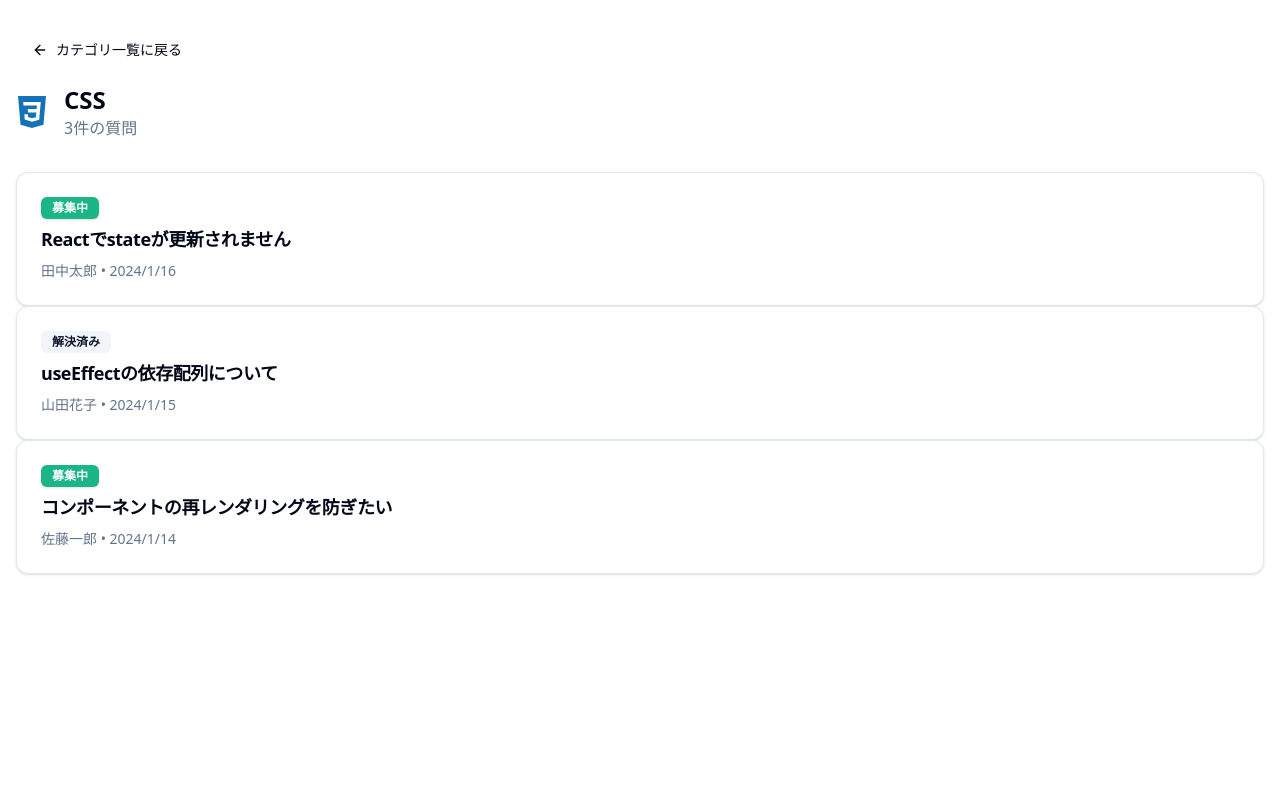
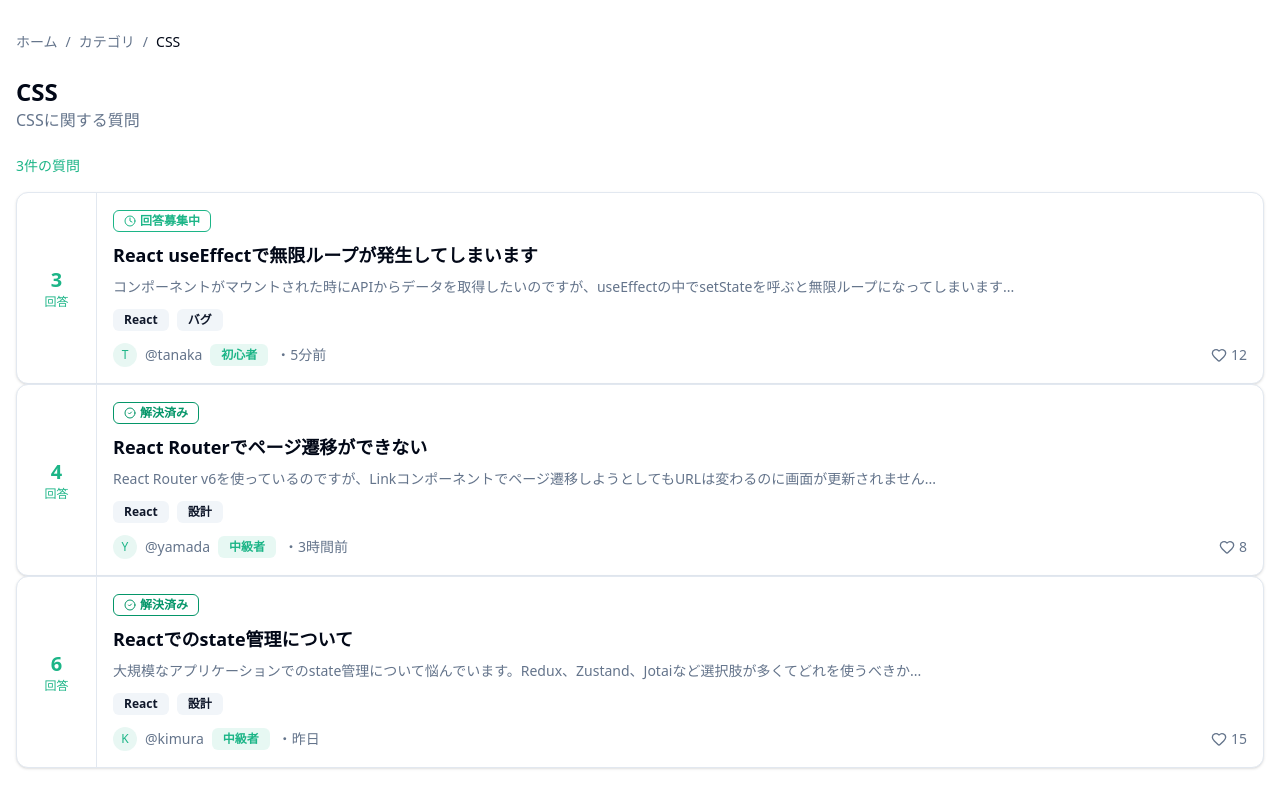
Before and after one commit to geek-camp-vol18/program-tokku, a Next.js app in the folder frontend/: page /categories/CSS in a window 1280 px wide. Built offline with nearby package versions, Linux system fonts and the light colour scheme.

Commit message:
カテゴリ画面の中央の要素を実装

```diff
--- a/frontend/src/app/categories/[tag]/page.tsx
+++ b/frontend/src/app/categories/[tag]/page.tsx
@@ -1,49 +1,54 @@
 import Link from "next/link";
-import { ArrowLeft } from "lucide-react";
-import { SiPython, SiJavascript, SiReact, SiTypescript, SiNextdotjs, SiNodedotjs, SiHtml5, SiCss3, SiGit } from "react-icons/si";
-import { Code } from "lucide-react";
-import { Card, CardContent, CardHeader, CardTitle } from "@/components/ui/card";
+import { Heart, CheckCircle2, Clock } from "lucide-react";
+import { Card, CardContent } from "@/components/ui/card";
 import { Badge } from "@/components/ui/badge";
-import { Button } from "@/components/ui/button";
-
-// タグとアイコンのマッピング
-const tagIcons: Record<string, React.ReactNode> = {
-  "Python": <SiPython className="w-8 h-8 text-[#3776AB]" />,
-  "JavaScript": <SiJavascript className="w-8 h-8 text-[#F7DF1E]" />,
-  "React": <SiReact className="w-8 h-8 text-[#61DAFB]" />,
-  "TypeScript": <SiTypescript className="w-8 h-8 text-[#3178C6]" />,
-  "Next.js": <SiNextdotjs className="w-8 h-8 text-foreground" />,
-  "Node.js": <SiNodedotjs className="w-8 h-8 text-[#339933]" />,
-  "HTML": <SiHtml5 className="w-8 h-8 text-[#E34F26]" />,
-  "CSS": <SiCss3 className="w-8 h-8 text-[#1572B6]" />,
-  "Git": <SiGit className="w-8 h-8 text-[#F05032]" />,
-};
-
-const DefaultIcon = () => <Code className="w-8 h-8 text-muted-foreground" />;
 
 // TODO: Supabaseから質問一覧を取得する
-// 現在はモックデータを使用
 const mockQuestions = [
   {
     id: "1",
-    title: "Reactでstateが更新されません",
+    title: "React useEffectで無限ループが発生してしまいます",
+    content: "コンポーネントがマウントされた時にAPIからデータを取得したいのですが、useEffectの中でsetStateを呼ぶと無限ループになってしまいます...",
     status: "open" as const,
-    created_at: "2024-01-16T12:00:00Z",
-    user: { username: "田中太郎" },
+    created_at: "5分前",
+    answerCount: 3,
+    likeCount: 12,
+    tags: ["React", "バグ"],
+    user: {
+      username: "tanaka",
+      rank: "初心者",
+      avatarInitial: "T",
+    },
   },
   {
     id: "2",
-    title: "useEffectの依存配列について",
+    title: "React Routerでページ遷移ができない",
+    content: "React Router v6を使っているのですが、Linkコンポーネントでページ遷移しようとしてもURLは変わるのに画面が更新されません...",
     status: "closed" as const,
-    created_at: "2024-01-15T10:00:00Z",
-    user: { username: "山田花子" },
+    created_at: "3時間前",
+    answerCount: 4,
+    likeCount: 8,
+    tags: ["React", "設計"],
+    user: {
+      username: "yamada",
+      rank: "中級者",
+      avatarInitial: "Y",
+    },
   },
   {
     id: "3",
-    title: "コンポーネントの再レンダリングを防ぎたい",
-    status: "open" as const,
-    created_at: "2024-01-14T08:00:00Z",
-    user: { username: "佐藤一郎" },
+    title: "Reactでのstate管理について",
+    content: "大規模なアプリケーションでのstate管理について悩んでいます。Redux、Zustand、Jotaiなど選択肢が多くてどれを使うべきか...",
+    status: "closed" as const,
+    created_at: "昨日",
+    answerCount: 6,
+    likeCount: 15,
+    tags: ["React", "設計"],
+    user: {
+      username: "kimura",
+      rank: "中級者",
+      avatarInitial: "K",
+    },
   },
 ];
 
@@ -60,22 +65,25 @@ export default async function CategoryTagPage({ params }: PageProps) {
 
   return (
     <div className="container mx-auto px-4 py-8">
-      {/* 戻るボタン */}
-      <Link href="/categories">
-        <Button variant="ghost" className="mb-4 gap-2">
-          <ArrowLeft className="w-4 h-4" />
-          カテゴリ一覧に戻る
-        </Button>
-      </Link>
+      {/* パンくずリスト */}
+      <nav className="flex items-center gap-2 text-sm text-muted-foreground mb-6">
+        <Link href="/" className="hover:text-foreground">ホーム</Link>
+        <span>/</span>
+        <Link href="/categories" className="hover:text-foreground">カテゴリ</Link>
+        <span>/</span>
+        <span className="text-foreground font-medium">{decodedTag}</span>
+      </nav>
 
-      {/* タグ情報 */}
-      <div className="flex items-center gap-4 mb-8">
-        {tagIcons[decodedTag] || <DefaultIcon />}
-        <div>
-          <h1 className="text-2xl font-bold">{decodedTag}</h1>
-          <p className="text-muted-foreground">{questions.length}件の質問</p>
-        </div>
+      {/* ヘッダー */}
+      <div className="mb-6">
+        <h1 className="text-2xl font-bold">{decodedTag}</h1>
+        <p className="text-muted-foreground">{decodedTag}に関する質問</p>
       </div>
+
+      {/* 質問数 */}
+      <p className="text-sm text-primary font-medium mb-4">
+        {questions.length}件の質問
+      </p>
 
       {/* 質問一覧 */}
       <div className="space-y-4">
@@ -87,18 +95,74 @@ export default async function CategoryTagPage({ params }: PageProps) {
           questions.map((question) => (
             <Link key={question.id} href={`/questions/${question.id}`}>
               <Card className="hover:shadow-md transition-shadow cursor-pointer">
-                <CardHeader className="pb-2">
-                  <div className="flex items-center gap-2">
-                    <Badge variant={question.status === "open" ? "default" : "secondary"}>
-                      {question.status === "open" ? "募集中" : "解決済み"}
-                    </Badge>
+                <CardContent className="p-0">
+                  <div className="flex">
+                    {/* 左側: 回答数 */}
+                    <div className="flex flex-col items-center justify-center px-6 py-4 border-r min-w-[80px]">
+                      <span className="text-xl font-bold text-primary">{question.answerCount}</span>
+                      <span className="text-xs text-primary">回答</span>
+                    </div>
+
+                    {/* 右側: 質問内容 */}
+                    <div className="flex-1 p-4">
+                      {/* ステータスバッジ */}
+                      <div className="mb-2">
+                        {question.status === "open" ? (
+                          <Badge variant="outline" className="text-primary border-primary gap-1">
+                            <Clock className="w-3 h-3" />
+                            回答募集中
+                          </Badge>
+                        ) : (
+                          <Badge variant="outline" className="text-emerald-600 border-emerald-600 gap-1">
+                            <CheckCircle2 className="w-3 h-3" />
+                            解決済み
+                          </Badge>
+                        )}
+                      </div>
+
+                      {/* タイトル */}
+                      <h3 className="font-semibold text-lg mb-2">{question.title}</h3>
+
+                      {/* 内容抜粋 */}
+                      <p className="text-sm text-muted-foreground mb-3 line-clamp-2">
+                        {question.content}
+                      </p>
+
+                      {/* タグ */}
+                      <div className="flex gap-2 mb-3">
+                        {question.tags.map((tagName) => (
+                          <Badge key={tagName} variant="secondary" className="text-xs">
+                            {tagName}
+                          </Badge>
+                        ))}
+                      </div>
+
+                      {/* ユーザー情報といいね */}
+                      <div className="flex items-center justify-between">
+                        <div className="flex items-center gap-2">
+                          {/* アバター */}
+                          <div className="w-6 h-6 rounded-full bg-primary/10 text-primary flex items-center justify-center text-xs font-medium">
+                            {question.user.avatarInitial}
+                          </div>
+                          <span className="text-sm text-muted-foreground">
+                            @{question.user.username}
+                          </span>
+                          <Badge variant="secondary" className="text-xs bg-primary/10 text-primary">
+                            {question.user.rank}
+                          </Badge>
+                          <span className="text-sm text-muted-foreground">
+                            ・{question.created_at}
+                          </span>
+                        </div>
+
+                        {/* いいね */}
+                        <div className="flex items-center gap-1 text-muted-foreground">
+                          <Heart className="w-4 h-4" />
+                          <span className="text-sm">{question.likeCount}</span>
+                        </div>
+                      </div>
+                    </div>
                   </div>
-                  <CardTitle className="text-lg">{question.title}</CardTitle>
-                </CardHeader>
-                <CardContent>
-                  <p className="text-sm text-muted-foreground">
-                    {question.user.username} • {new Date(question.created_at).toLocaleDateString("ja-JP")}
-                  </p>
                 </CardContent>
               </Card>
             </Link>
--- a/frontend/src/app/categories/page.tsx
+++ b/frontend/src/app/categories/page.tsx
@@ -1,55 +1,128 @@
 import Link from "next/link";
-import { SiPython, SiJavascript, SiReact, SiTypescript, SiNextdotjs, SiNodedotjs, SiHtml5, SiCss3, SiGit } from "react-icons/si";
-import { Code } from "lucide-react";
+import { SiPython, SiJavascript, SiReact, SiTypescript, SiNextdotjs, SiNodedotjs, SiVuedotjs, SiGo, SiRuby, SiPhp, SiRust } from "react-icons/si";
+import { FaJava } from "react-icons/fa";
+import { TrendingUp } from "lucide-react";
 import { Card, CardContent } from "@/components/ui/card";
+import { Badge } from "@/components/ui/badge";
 
 // タグとアイコンのマッピング
 const tagIcons: Record<string, React.ReactNode> = {
   "Python": <SiPython className="w-10 h-10 text-[#3776AB]" />,
-  "JavaScript": <SiJavascript className="w-10 h-10 text-[#F7DF1E]" />,
+  "JavaScript": <span className="text-2xl font-bold text-[#F7DF1E]">JS</span>,
   "React": <SiReact className="w-10 h-10 text-[#61DAFB]" />,
-  "TypeScript": <SiTypescript className="w-10 h-10 text-[#3178C6]" />,
+  "TypeScript": <span className="text-2xl font-bold text-[#3178C6]">TS</span>,
   "Next.js": <SiNextdotjs className="w-10 h-10 text-foreground" />,
   "Node.js": <SiNodedotjs className="w-10 h-10 text-[#339933]" />,
-  "HTML": <SiHtml5 className="w-10 h-10 text-[#E34F26]" />,
-  "CSS": <SiCss3 className="w-10 h-10 text-[#1572B6]" />,
-  "Git": <SiGit className="w-10 h-10 text-[#F05032]" />,
+  "Vue": <SiVuedotjs className="w-10 h-10 text-[#4FC08D]" />,
+  "Go": <SiGo className="w-10 h-10 text-[#00ADD8]" />,
+  "Java": <FaJava className="w-10 h-10 text-[#ED8B00]" />,
+  "Ruby": <SiRuby className="w-10 h-10 text-[#CC342D]" />,
+  "PHP": <SiPhp className="w-10 h-10 text-[#777BB4]" />,
+  "Rust": <SiRust className="w-10 h-10 text-[#DEA584]" />,
 };
 
-// デフォルトアイコン（マッピングにないタグ用）
-const DefaultIcon = () => <Code className="w-10 h-10 text-muted-foreground" />;
+// TODO: Supabaseからタグ一覧を取得する
+const tags = [
+  { id: "1", name: "Python", questionCount: 234, trend: 12 },
+  { id: "2", name: "JavaScript", questionCount: 189, trend: 8 },
+  { id: "3", name: "React", questionCount: 156, trend: 15 },
+  { id: "4", name: "TypeScript", questionCount: 98, trend: 22 },
+  { id: "5", name: "Node.js", questionCount: 87, trend: 5 },
+  { id: "6", name: "Vue", questionCount: 45, trend: 3 },
+  { id: "7", name: "Next.js", questionCount: 67, trend: 18 },
+  { id: "8", name: "Go", questionCount: 34, trend: 10 },
+  { id: "9", name: "Java", questionCount: 56, trend: -2 },
+  { id: "10", name: "Ruby", questionCount: 23, trend: 1 },
+  { id: "11", name: "PHP", questionCount: 45, trend: -5 },
+  { id: "12", name: "Rust", questionCount: 28, trend: 25 },
+];
 
-// TODO: Supabaseからタグ一覧を取得する
-// 現在はモックデータを使用
-const tags = [
-  { id: "1", name: "Python" },
-  { id: "2", name: "JavaScript" },
-  { id: "3", name: "React" },
-  { id: "4", name: "TypeScript" },
-  { id: "5", name: "Next.js" },
-  { id: "6", name: "Node.js" },
-  { id: "7", name: "HTML" },
-  { id: "8", name: "CSS" },
-  { id: "9", name: "Git" },
-];
+// トレンドカテゴリ（上位5件）
+const trendingTags = [...tags].sort((a, b) => b.trend - a.trend).slice(0, 5);
 
 export default function CategoriesPage() {
   return (
     <div className="container mx-auto px-4 py-8">
-      <h1 className="text-2xl font-bold mb-6">カテゴリから探す</h1>
+      <div className="flex gap-8">
+        {/* メインコンテンツ */}
+        <div className="flex-1">
+          {/* ヘッダー */}
+          <div className="mb-8">
+            <h1 className="text-2xl font-bold">カテゴリ</h1>
+            <p className="text-muted-foreground">言語やトピックから質問を探す</p>
+          </div>
 
-      <div className="grid grid-cols-2 sm:grid-cols-3 md:grid-cols-4 lg:grid-cols-5 gap-4">
+          {/* 言語・フレームワーク */}
+          <div className="mb-8">
+            <div className="flex items-center gap-2 mb-4">
+              <h2 className="text-lg font-semibold">言語・フレームワーク</h2>
+              <Badge variant="secondary" className="rounded-full">
+                {tags.length}
+              </Badge>
+            </div>
+
+            <div className="grid grid-cols-2 md:grid-cols-3 lg:grid-cols-4 gap-4">
               {tags.map((tag) => (
                 <Link key={tag.id} href={`/categories/${tag.name}`}>
-            <Card className="hover:shadow-lg transition-shadow cursor-pointer">
-              <CardContent className="flex flex-col items-center justify-center p-6 gap-3">
-                {tagIcons[tag.name] || <DefaultIcon />}
-                <span className="font-medium text-sm">{tag.name}</span>
+                  <Card className="hover:shadow-md transition-shadow cursor-pointer h-full">
+                    <CardContent className="p-4">
+                      <div className="flex justify-between items-start mb-3">
+                        <div className="w-10 h-10 flex items-center justify-center">
+                          {tagIcons[tag.name]}
+                        </div>
+                        <Badge
+                          variant="secondary"
+                          className={`text-xs ${tag.trend >= 0 ? "text-primary" : "text-destructive"}`}
+                        >
+                          {tag.trend >= 0 ? "+" : ""}{tag.trend}%
+                        </Badge>
+                      </div>
+                      <div>
+                        <p className="font-semibold">{tag.name}</p>
+                        <p className="text-sm text-muted-foreground">{tag.questionCount}件の質問</p>
+                      </div>
                     </CardContent>
                   </Card>
                 </Link>
               ))}
             </div>
           </div>
+        </div>
+
+        {/* 右サイドバー */}
+        <div className="hidden lg:block w-72">
+          <Card>
+            <CardContent className="p-4">
+              <div className="flex items-center gap-2 mb-4">
+                <TrendingUp className="w-5 h-5 text-primary" />
+                <h3 className="font-semibold">トレンドカテゴリ</h3>
+              </div>
+              <div className="space-y-3">
+                {trendingTags.map((tag, index) => (
+                  <Link
+                    key={tag.id}
+                    href={`/categories/${tag.name}`}
+                    className="flex items-center justify-between hover:bg-muted/50 rounded-md p-2 -mx-2 transition-colors"
+                  >
+                    <div className="flex items-center gap-3">
+                      <span className="text-sm font-medium text-primary w-4">
+                        {index + 1}
+                      </span>
+                      <span className="font-medium">{tag.name}</span>
+                    </div>
+                    <Badge
+                      variant="secondary"
+                      className="text-xs text-primary"
+                    >
+                      +{tag.trend}%
+                    </Badge>
+                  </Link>
+                ))}
+              </div>
+            </CardContent>
+          </Card>
+        </div>
+      </div>
+    </div>
   );
 }
```
Lines whose indentation alone changed are shown as unchanged.
